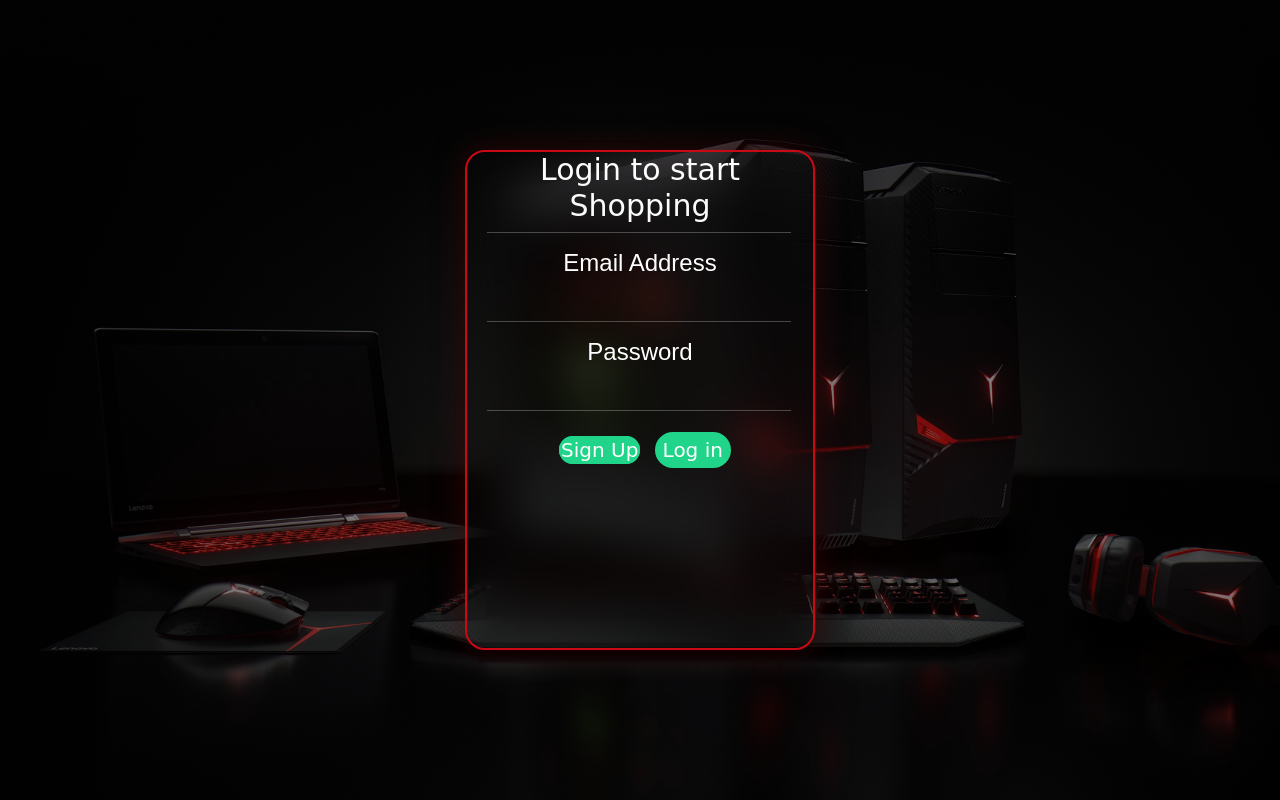
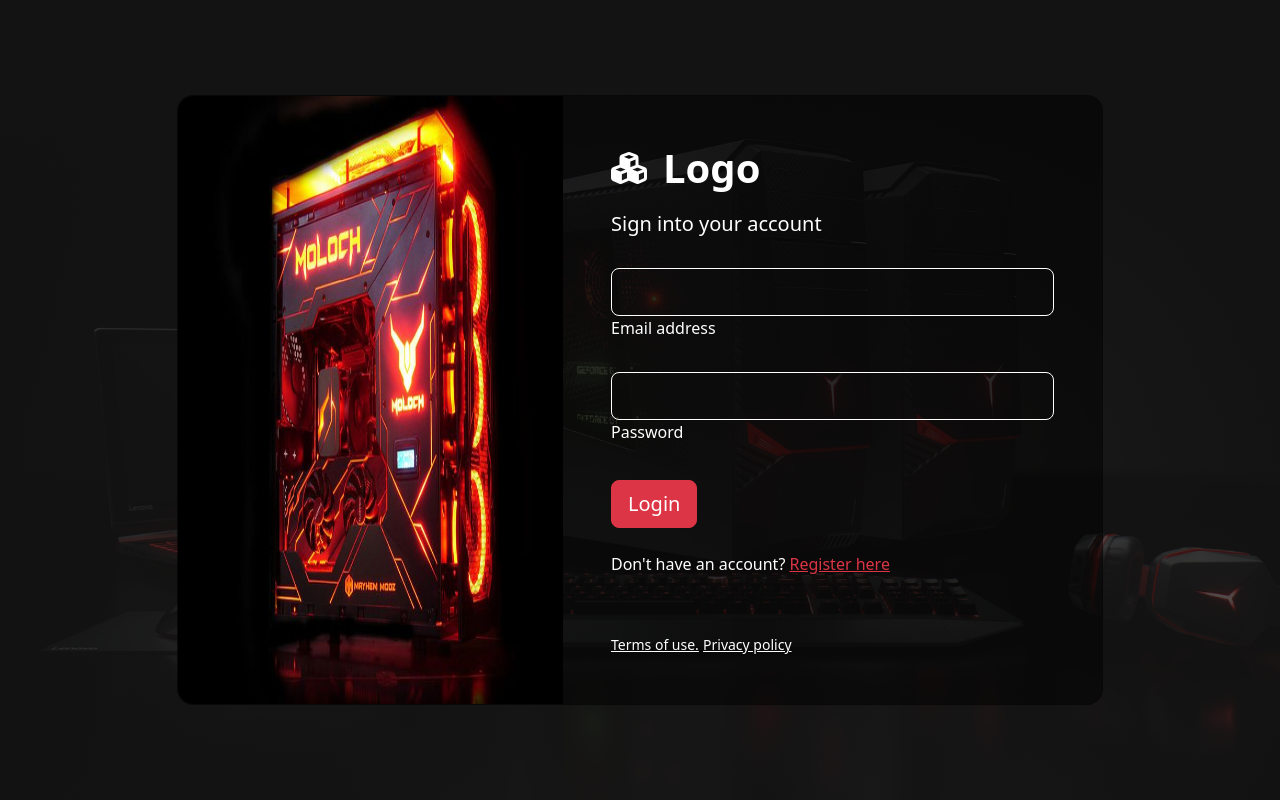
Before and after one commit to bravvjr/my_flask_gaming_app, a Flask app: page /login in a window 1280 px wide. Run offline with Flask 3, Linux system fonts and the light colour scheme; some libraries are stand-ins or nearby versions; some web fonts are replaced.

Commit message:
new login

```diff
--- a/website/templates/login.html
+++ b/website/templates/login.html
@@ -6,30 +6,75 @@
 
 <!-- Login section start -->
 
-<section class="base" id="base-signup">
-    <div class="base-content">
-        <div class="form">
-            <h3>
-                Login to start <br> Shopping
-            </h3>
+<section class="vh-100" style="background-color: #24242480;">
+    <div class="container py-5 h-100">
+      <div class="row d-flex justify-content-center align-items-center h-100">
+        <div class="col col-xl-10">
+          <div class="card custom-card">
+            <div class="row g-0">
+              <div class="col-md-6 col-lg-5 d-none d-md-block">
+                <img src="../static/images/pc4.jpeg"
+                  alt="login form" class="img-fluid" style="border-radius: 1rem 0 0 1rem; height: 100%;" />
+              </div>
+              <div class="col-md-6 col-lg-7 d-flex align-items-center">
+                <div class="card-body p-4 p-lg-5 text-white">
 
-            <hr class="first">
-            <form method="POST">
-                {{ form.hidden_tag() }}
+                  <form>
 
-                <div class="email"><h4>Email Address</h4>{{ form.email }} <hr></div>
-                <div class="password"><h4>Password</h4>{{ form.password }} <hr></div>
+                    <div class="d-flex align-items-center mb-3 pb-1">
+                      <i class="fas fa-cubes fa-2x me-3 text-white"></i>
+                      <span class="h1 fw-bold mb-0">Logo</span>
+                    </div>
 
-                <div class="buttons">
-                    <a href="/sign-up"> Sign Up</a>
-                    {{ form.submit() }}
+                    <h5 class="fw-normal mb-3 pb-3">Sign into your account</h5>
+
+                    <div data-mdb-input-init class="form-outline mb-4">
+                      <input type="email" id="form2Example17" class="form-control form-control-lg bg-transparent text-white border-white" />
+                      <label class="form-label text-white" for="form2Example17">Email address</label>
+                    </div>
+
+                    <div data-mdb-input-init class="form-outline mb-4">
+                      <input type="password" id="form2Example27" class="form-control form-control-lg bg-transparent text-white border-white" />
+                      <label class="form-label text-white" for="form2Example27">Password</label>
+                    </div>
+
+                    <div class="pt-1 mb-4">
+                      <button class="btn btn-danger btn-lg btn-block" type="submit">Login</button>
+                    </div>
+
+                    <p class="mb-5 pb-lg-2 text-white">Don't have an account? <a href="#!" class="text-danger">Register here</a></p>
+                    <a href="#!" class="small text-white">Terms of use.</a>
+                    <a href="#!" class="small text-white">Privacy policy</a>
+                  </form>
+
                 </div>
+              </div>
+            </div>
+          </div>
+        </div>
+      </div>
+    </div>
+  </section>
 
-
-            </form>
-        </div>
-    </div>
-</section>
+  <style>
+    .custom-card {
+      background: rgba(0, 0, 0, 0.5) !important;
+      border-radius: 1rem;
+    }
+    .form-control {
+      background: transparent !important;
+      color: white !important;
+      border: 1px solid white !important;
+    }
+    .form-control::placeholder {
+      color: rgba(255, 255, 255, 0.7) !important;
+    }
+    .form-control:focus {
+      background: transparent !important;
+      color: white !important;
+      border: 1px solid red !important;
+    }
+  </style>
 
 
 
```
Also changed, not shown: website/static/css/forms.css (line endings or trailing spaces).
